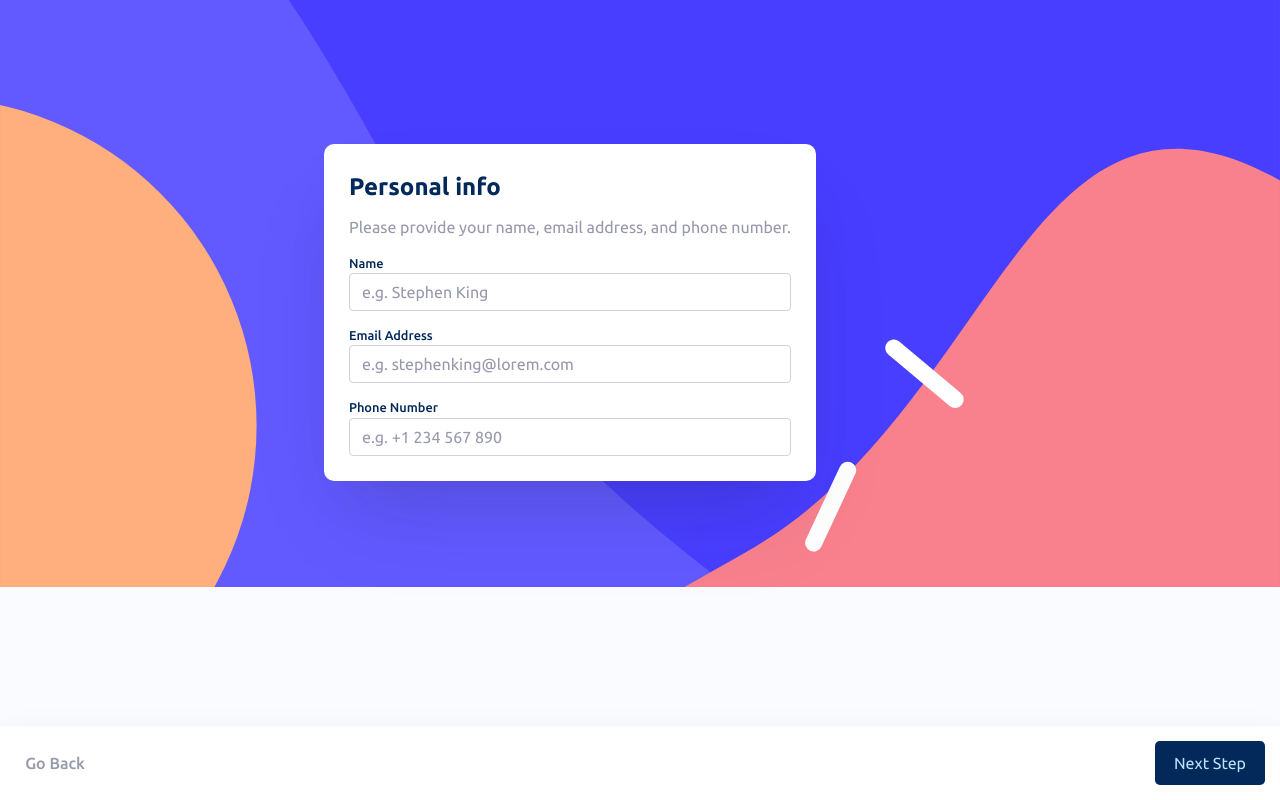
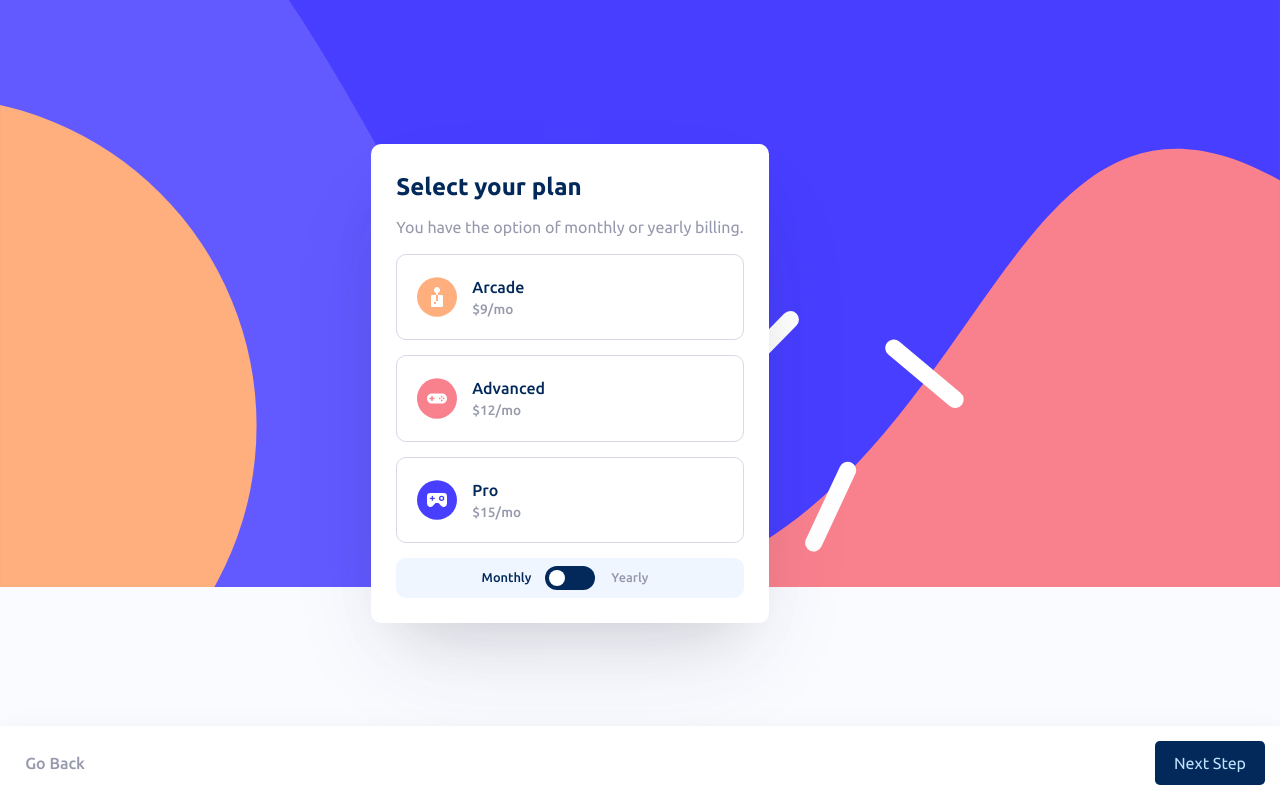
Before and after one commit to yangxdev/multi-step-form, a React (Vite) app: page / in a window 1280 px wide. Built offline with nearby package versions, Linux system fonts and the light colour scheme.

Commit message:
completed step1,step2

```diff
--- a/index_old2.html
+++ b/index_old2.html
@@ -175,7 +175,7 @@
           </label>
 
           <!-- Step 2 end -->
-        </div>x
+        </div>
         <div class="footer">
           <button type="button" class="btn btn-secondary btn-lg btn-block btn-back" id="btn-back">
           Go Back
--- a/src/App.jsx
+++ b/src/App.jsx
@@ -1,12 +1,40 @@
 import React from "react";
+
 import Step1 from "./js/step1.jsx";
+import Step2 from "./js/step2.jsx";
+// import Step3 from "./js/step3.jsx";
+// import Step4 from "./js/step4.jsx";
+
 import "./App.css";
 import "./sass/output.scss";
 import bgSidebarMobile from "./assets/images/bg-sidebar-mobile.svg";
 import Sidebar from "./js/sidebar.jsx";
 import MainJS from "./js/functions.jsx";
+import Footer from "./js/footer.jsx";
 
-function App() {
+class App extends React.Component {
+  state = {
+    step: 2,
+    minWidth: 768,
+  };
+
+  render() {
+    let currentStep = null;
+    switch (this.state.step) {
+      case 1:
+        currentStep = <Step1 />;
+        break;
+      case 2:
+        currentStep = <Step2 />;
+        break;
+      // case 3:
+      //   currentStep = <Step3 />;
+      //   break;
+      default:
+        currentStep = <Step1 />;
+        break;
+    }
+
     return (
       <div>
         <img
@@ -15,13 +43,15 @@ function App() {
           alt="background image"
         />
         <div className="container">
-          <Sidebar/>
-          <Step1 />
+          <Sidebar step={this.state.step} minWidth={this.state.minWidth} />
+          {currentStep}
+          <Footer page={this.state.step} />
         </div>
 
         <script src="./js/functions.jsx"></script>
       </div>
     );
   }
+}
 
 export default App;
--- a/src/js/footer.jsx
+++ b/src/js/footer.jsx
@@ -1,6 +1,41 @@
 import React, { Component } from "react";
 
 class Footer extends Component {
+  componentDidMount() {
+    this.refreshButtons();
+  }
+
+  refreshButtons = () => {
+    const btnBack = document.querySelectorAll(".btn-back");
+    btnBack.forEach((btn) => {
+      btn.addEventListener("click", this.previousStep);
+      console.log("added click to previousStep button n" + btn);
+    });
+    const btnNext = document.querySelectorAll(".btn-next");
+    btnNext.forEach((btn) => {
+      btn.addEventListener("click", this.nextStep);
+      console.log("added click to nextStep button n" + btn);
+    });
+  };
+
+  previousStep = () => {
+    if (this.state.step > 0) {
+      this.setState({ step: this.state.step - 1 });
+      this.showStep();
+      this.refreshButtons();
+      console.log("previousStep pressed");
+    }
+  };
+
+  nextStep = () => {
+    if (this.state.step < 3) {
+      this.setState({ step: this.state.step + 1 });
+      this.showStep();
+      this.refreshButtons();
+      console.log("nextStep pressed");
+    }
+  };
+
   render() {
     return (
       <div className="footer">
--- a/src/js/functions.jsx
+++ b/src/js/functions.jsx
@@ -10,28 +10,28 @@ class Main extends React.Component {
   componentDidMount() {
     // the former start() function
     this.showStep(step);
-    this.showSidebar();
-    this.sidebarSelectStep(step);
+    // this.showSidebar();
+    // this.sidebarSelectStep(step);
     window.addEventListener("resize", this.showSidebar);
     this.selectPlan(plan);
     this.setupBilling();
-    this.refreshButtons();
+    // this.refreshButtons();
     console.log("mounted");
   }
 
-  refreshButtons = () => {
-    const btnBack = document.querySelectorAll(".btn-back");
-    btnBack.forEach((btn) => {
-      btn.addEventListener("click", this.previousStep);
-    });
-    const btnNext = document.querySelectorAll(".btn-next");
-    btnNext.forEach((btn) => {
-      console.log("added click to nextStep button n" + btn)
-      btn.addEventListener("click", () => {
-        this.nextStep();
-      });
-    });
-  };
+  // refreshButtons = () => {
+  //   const btnBack = document.querySelectorAll(".btn-back");
+  //   btnBack.forEach((btn) => {
+  //     btn.addEventListener("click", this.previousStep);
+  //   });
+  //   const btnNext = document.querySelectorAll(".btn-next");
+  //   btnNext.forEach((btn) => {
+  //     console.log("added click to nextStep button n" + btn)
+  //     btn.addEventListener("click", () => {
+  //       this.nextStep();
+  //     });
+  //   });
+  // };
 
   setupBilling = () => {
     const billingSlider = document.querySelector("#billing-slider");
@@ -50,23 +50,23 @@ class Main extends React.Component {
     billing = plan;
   };
 
-  previousStep = () => {
-    if (this.state.step > 0) {
-      this.setState({ step: this.state.step - 1 });
-      this.showStep();
-      this.refreshButtons();
-      console.log("previousStep pressed");
-    }
-  };
+  // previousStep = () => {
+  //   if (this.state.step > 0) {
+  //     this.setState({ step: this.state.step - 1 });
+  //     this.showStep();
+  //     this.refreshButtons();
+  //     console.log("previousStep pressed");
+  //   }
+  // };
 
-  nextStep = () => {
-    if (this.state.step < 3) {
-      this.setState({ step: this.state.step + 1 });
-      this.showStep();
-      this.refreshButtons();
-      console.log("nextStep pressed");
-    }
-  };
+  // nextStep = () => {
+  //   if (this.state.step < 3) {
+  //     this.setState({ step: this.state.step + 1 });
+  //     this.showStep();
+  //     this.refreshButtons();
+  //     console.log("nextStep pressed");
+  //   }
+  // };
 
   showStep = (step) => {
     // collect all the steps
--- a/src/js/sidebar.jsx
+++ b/src/js/sidebar.jsx
@@ -3,13 +3,13 @@ import { isMobile } from "./mobile.jsx";
 
 class Sidebar extends Component {
   state = {
-    step: 1,
-    minWidth: 768,
+    // step: 1,
+    // minWidth: 768,
   };
 
   componentDidMount() {
     this.showSidebar();
-    this.sidebarSelectStep(this.state.step);
+    this.sidebarSelectStep(this.props.step);
   }
 
   showSidebar = () => {
@@ -21,7 +21,7 @@ class Sidebar extends Component {
 
     // console.log("current minWidth: " + this.state.minWidth);
 
-    if (isMobile(this.state.minWidth)) {
+    if (isMobile(this.props.minWidth)) {
       sidebarMobile.classList.remove("hidden");
       // console.log("sidebarMobile.classList.remove('hidden');");
     } else {
@@ -41,7 +41,7 @@ class Sidebar extends Component {
     });
 
     // add "active" to the nth div with i inside
-    document.querySelectorAll(".i")[n].classList.add("active");
+    document.querySelectorAll(".i")[n-1].classList.add("active");
   };
 
   render() {
--- a/src/js/step1.jsx
+++ b/src/js/step1.jsx
@@ -1,6 +1,4 @@
 import React, { Component } from "react";
-//import "Footer" component
-import Footer from "./footer.jsx";
 
 class Step1 extends Component {
   render() {
@@ -38,7 +36,6 @@ class Step1 extends Component {
           />
         </div>
       </div>
-      <Footer page="1"/>
       </>
   )
   }
--- a/src/js/step2.jsx
+++ b/src/js/step2.jsx
@@ -0,0 +1,99 @@
+import React, { Component } from "react";
+
+class Step2 extends Component {
+  render() {
+    return (
+      <>
+        <div className="step step2" id="step2">
+          <div className="card">
+            <div className="t1">Select your plan</div>
+            <div className="t2">
+              You have the option of monthly or yearly billing.
+            </div>
+
+            <div className="form-check form-check-inline">
+              <div className="wrapper" id="btn-arcade">
+                <div className="radio-btn">
+                  <img
+                    src="src/assets/images/icon-arcade.svg"
+                    alt="icon-arcade"
+                    className="radio-icon icon-arcade"
+                  />
+                  <input
+                    className="form-check-input"
+                    type="radio"
+                    name="inlineRadioOptions"
+                    id="input-arcade"
+                    value="option1"
+                  />
+                  <div className="radio-label">
+                    <label className="form-check-label" htmlFor="inlineRadio1">
+                      Arcade
+                    </label>
+                    <div className="t2">$9/mo</div>
+                  </div>
+                </div>
+              </div>
+              <div className="wrapper" id="btn-advanced">
+                <div className="radio-btn">
+                  <img
+                    src="src/assets/images/icon-advanced.svg"
+                    alt="icon-advanced"
+                    className="radio-icon icon-advanced"
+                  />
+                  <input
+                    className="form-check-input"
+                    type="radio"
+                    name="inlineRadioOptions"
+                    id="input-advanced"
+                    value="option1"
+                  />
+                  <div className="radio-label">
+                    <label className="form-check-label" htmlFor="inlineRadio2">
+                      Advanced
+                    </label>
+                    <div className="t2">$12/mo</div>
+                  </div>
+                </div>
+              </div>
+              <div className="wrapper" id="btn-pro">
+                <div className="radio-btn">
+                  <img
+                    src="src/assets/images/icon-pro.svg"
+                    alt="icon-pro"
+                    className="radio-icon icon-pro"
+                  />
+                  <input
+                    className="form-check-input"
+                    type="radio"
+                    name="inlineRadioOptions"
+                    id="input-pro"
+                    value="option3"
+                  />
+                  <div className="radio-label">
+                    <label className="form-check-label" htmlFor="inlineRadio3">
+                      Pro
+                    </label>
+                    <div className="t2">$15/mo</div>
+                  </div>
+                </div>
+              </div>
+            </div>
+            <label className="switch">
+              <div className="t3 selected" id="billing-monthly">
+                <div>Monthly</div>
+              </div>
+              <input type="checkbox" id="billing" />
+              <span className="slider round" id="billing-slider"></span>
+              <div className="t3" id="billing-yearly">
+                <div>Yearly</div>
+              </div>
+            </label>
+          </div>
+        </div>
+      </>
+    );
+  }
+}
+
+export default Step2;
```
Lines whose indentation alone changed are shown as unchanged.
